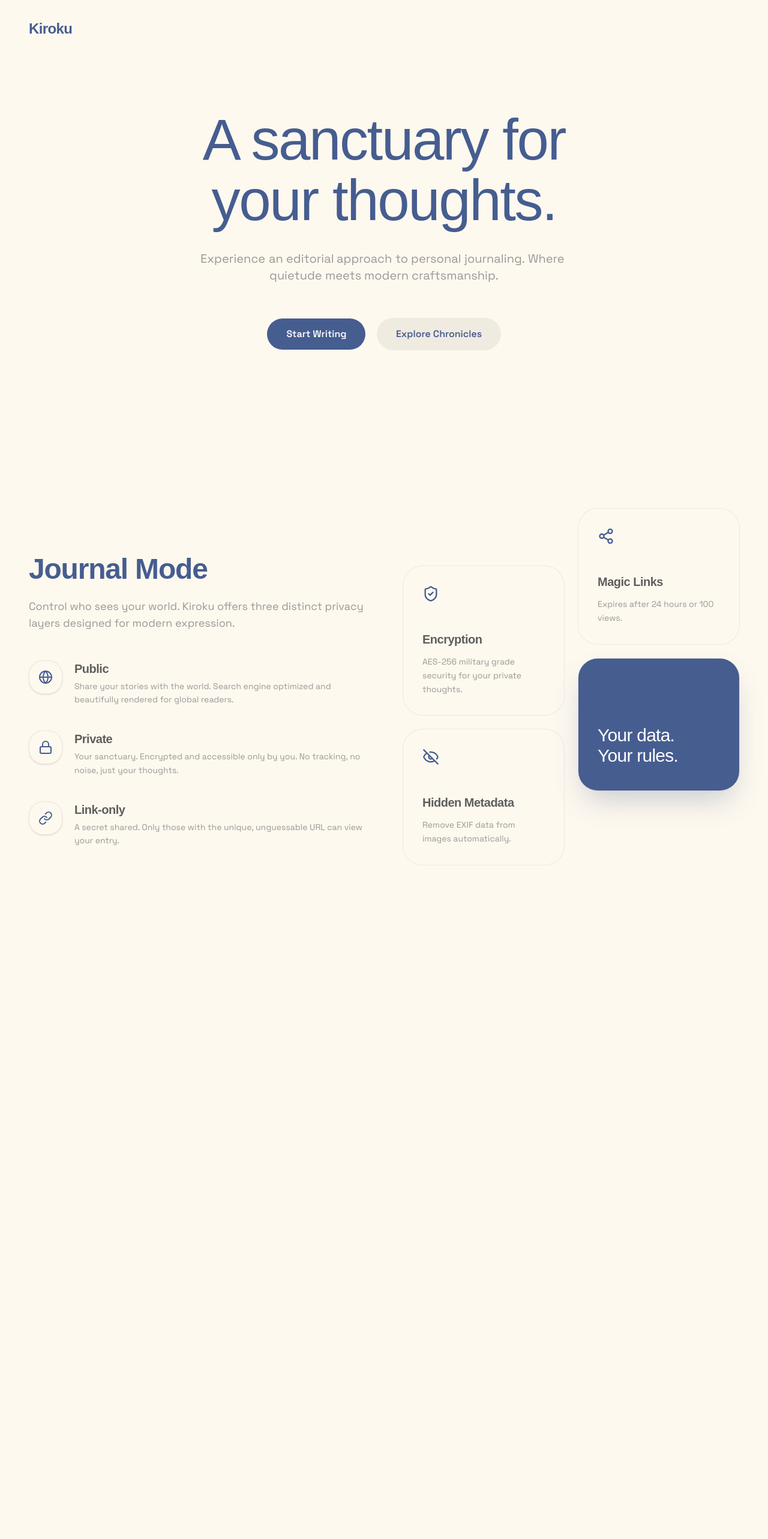
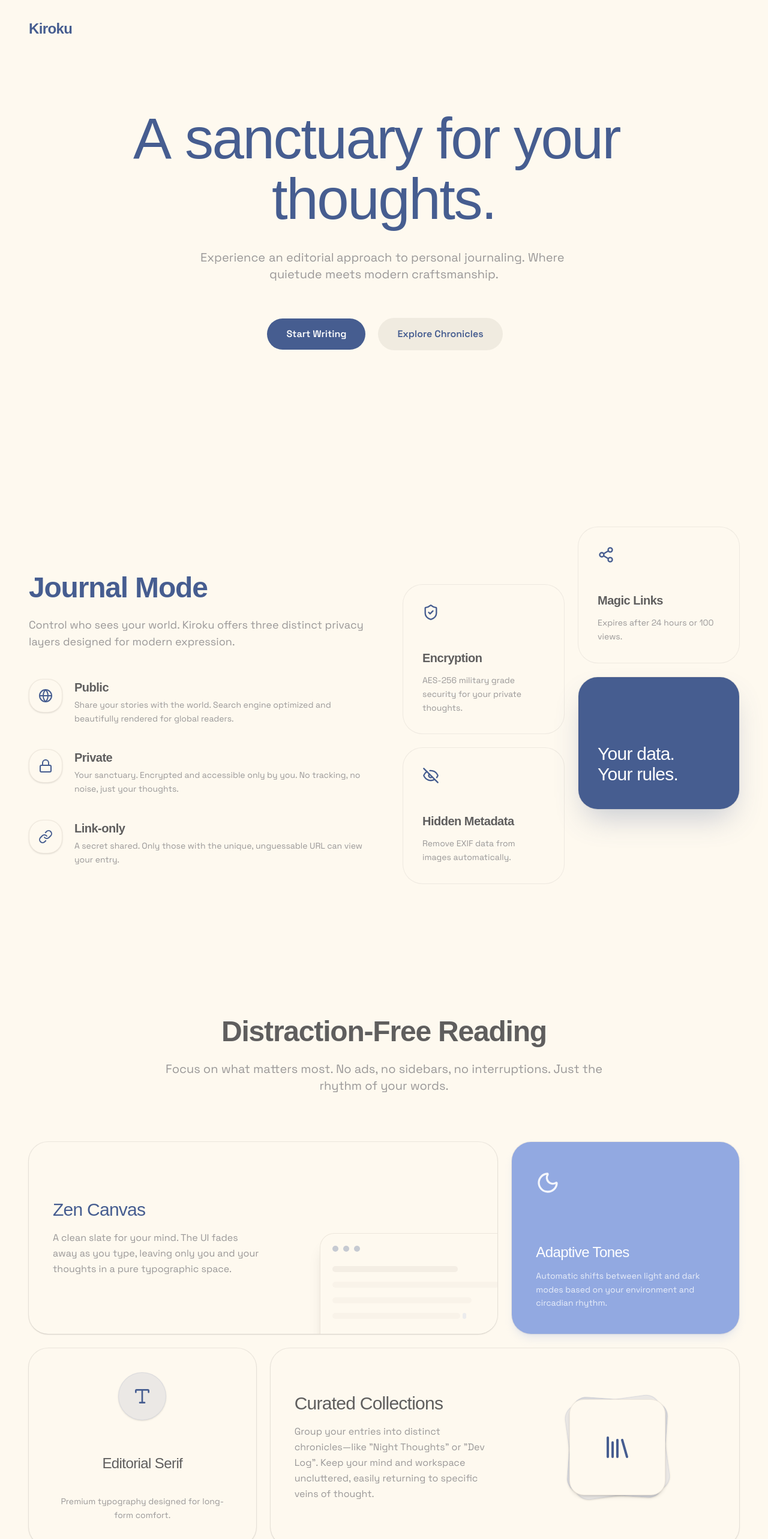
Before and after one commit to TanujTS/kiroku, a Next.js app: page / in a window 1280 px wide. Shown: the top 2566 px of the page at 60% size. Before the commit the page ends 1538 px from the top, so only its background shows below. Built offline with nearby package versions, Linux system fonts and the light colour scheme; a web font is replaced by a local one.

Commit message:
feat: distraction free landing component

```diff
--- a/src/components/StarBorder.tsx
+++ b/src/components/StarBorder.tsx
@@ -1,4 +1,5 @@
 import React from 'react';
+import { motion } from 'framer-motion';
 
 type StarBorderProps<T extends React.ElementType> = React.ComponentPropsWithoutRef<T> & {
   as?: T;
@@ -9,20 +10,21 @@ type StarBorderProps<T extends React.ElementType> = React.ComponentPropsWithoutR
   thickness?: number;
 };
 
-const StarBorder = <T extends React.ElementType = 'button'>({
+const StarBorder = <T extends React.ElementType = typeof motion.button>({
   as,
   className = '',
-  color = 'var(--color-primary)',
+  color = 'var(--primary)',
   speed = '6s',
-  thickness = 1.5,
+  thickness = 2,
   children,
   ...rest
 }: StarBorderProps<T>) => {
-  const Component = as || 'button';
+  const Component = as || motion.button;
 
   return (
     <Component
-      className={`relative inline-block overflow-hidden rounded-full ${className}`}
+      className={`relative inline-block overflow-hidden rounded-full cursor-pointer group ${className}`}
+      transition={{ type: "spring", stiffness: 400, damping: 25 }}
       {...(rest as any)}
       style={{
         padding: `${thickness}px`,
@@ -30,20 +32,20 @@ const StarBorder = <T extends React.ElementType = 'button'>({
       }}
     >
       <div
-        className="absolute w-[300%] h-[50%] opacity-70 bottom-[-11px] right-[-250%] rounded-full animate-star-movement-bottom z-0"
+        className="absolute w-[300%] h-[50%] opacity-80 bottom-[-11px] right-[-250%] rounded-full animate-star-movement-bottom z-0"
         style={{
           background: `radial-gradient(circle, ${color}, transparent 10%)`,
           animationDuration: speed
         }}
       ></div>
       <div
-        className="absolute w-[300%] h-[50%] opacity-70 top-[-10px] left-[-250%] rounded-full animate-star-movement-top z-0"
+        className="absolute w-[300%] h-[50%] opacity-80 top-[-10px] left-[-250%] rounded-full animate-star-movement-top z-0"
         style={{
           background: `radial-gradient(circle, ${color}, transparent 10%)`,
           animationDuration: speed
         }}
       ></div>
-      <div className="relative z-1 bg-secondary text-secondary-foreground font-sans font-semibold text-base py-[14px] px-[32px] rounded-full flex items-center justify-center">
+      <div className="relative z-1 bg-secondary text-secondary-foreground font-sans font-semibold text-base py-[14px] px-[32px] rounded-full flex items-center justify-center transition-colors duration-300 group-hover:bg-secondary/80">
         {children}
       </div>
     </Component>
--- a/src/components/landing/hero.tsx
+++ b/src/components/landing/hero.tsx
@@ -3,24 +3,24 @@
 import Link from "next/link";
 import { Button } from "@/components/ui/button";
 import { Bell, Settings, User } from "lucide-react";
-import { motion } from "framer-motion";
+import { motion, Variants } from "framer-motion";
 import StarBorder from "@/components/StarBorder";
 import BlurText from "@/components/BlurText";
 
-const containerVariants = {
+const containerVariants: Variants = {
     hidden: { opacity: 0 },
     visible: {
         opacity: 1,
         transition: {
             staggerChildren: 0.1,
-            delayChildren: 0.1
+            delayChildren: 0.2
         }
     }
 };
 
-const itemVariants = {
+const itemVariants: Variants = {
     hidden: { opacity: 0, y: 20 },
-    visible: { opacity: 1, y: 0, transition: { duration: 0.8, ease: "easeOut" } }
+    visible: { opacity: 1, y: 0, transition: { duration: 0.8 } }
 };
 
 export default function Hero() {
@@ -30,7 +30,7 @@ export default function Hero() {
             <motion.header
                 initial={{ opacity: 0, y: -20 }}
                 animate={{ opacity: 1, y: 0 }}
-                transition={{ duration: 0.6, ease: "easeOut" }}
+                transition={{ duration: 0.6 }}
                 className="flex items-center justify-between px-6 py-6 md:px-12 md:py-8"
             >
                 <div className="flex items-center">
@@ -50,24 +50,32 @@ export default function Hero() {
                 className="flex-1 flex flex-col items-center justify-center px-4 text-center pb-24 md:pb-32"
             >
                 <motion.h1 variants={itemVariants} className="font-heading font-medium tracking-tight text-secondary text-5xl md:text-7xl lg:text-[6rem] leading-[1.05] mb-8 max-w-5xl mx-auto">
-                    A sanctuary for <br className="hidden md:block" /> your thoughts.
+                    <BlurText
+                        text="A sanctuary for your thoughts."
+                        delay={50}
+                        animateBy="words"
+                        direction="top"
+                        className="justify-center"
+                    />
                 </motion.h1>
 
-                <motion.div variants={itemVariants}>
+                <div className="font-sans text-muted-foreground text-lg md:text-xl max-w-2xl mx-auto mb-10 md:mb-14 justify-center text-center">
                     <BlurText
                         text="Experience an editorial approach to personal journaling. Where quietude meets modern craftsmanship."
-                        delay={30}
+                        delay={50}
                         animateBy="words"
                         direction="top"
-                        className="font-sans text-muted-foreground text-lg md:text-xl max-w-2xl mx-auto mb-10 md:mb-14 justify-center text-center"
+                        className="justify-center"
                     />
-                </motion.div>
+                </div>
 
                 <motion.div variants={itemVariants} className="flex flex-col sm:flex-row items-center gap-4">
                     <StarBorder
-                        as="button"
-                        color="var(--color-primary)"
-                        className="hover:scale-105 transition-transform duration-300"
+                        as={motion.button}
+                        color="var(--secondary)"
+                        className="border-none"
+                        speed="3s"
+                        thickness={4}
                     >
                         Start Writing
                     </StarBorder>
--- a/src/components/landing/journal-mode.tsx
+++ b/src/components/landing/journal-mode.tsx
@@ -15,7 +15,7 @@ export default function JournalMode() {
   };
 
   return (
-    <section className="py-24 px-6 md:px-12 max-w-7xl mx-auto grid lg:grid-cols-2 gap-16 items-center">
+    <section className="min-h-dvh py-24 px-6 md:px-12 max-w-7xl mx-auto grid lg:grid-cols-2 gap-16 items-center content-center">
       {/* Left Column */}
       <motion.div
         initial={{ opacity: 0, y: 40 }}
--- /dev/null
+++ b/src/components/landing/reading-mode.tsx
@@ -0,0 +1,127 @@
+"use client";
+
+import { motion } from "framer-motion";
+import { Moon, Sun, Type, Library } from "lucide-react";
+import { Card } from "@/components/ui/card";
+
+const MotionCard = motion.create(Card);
+
+const fadeUpVariants = {
+  hidden: { opacity: 0, y: 30 },
+  visible: { opacity: 1, y: 0, transition: { duration: 0.8 } }
+};
+
+export default function ReadingMode() {
+  return (
+    <section className="min-h-dvh py-24 px-6 md:px-12 max-w-7xl mx-auto flex flex-col justify-center">
+      <div className="text-center max-w-3xl mx-auto mb-16 md:mb-20">
+        <motion.h2
+          initial="hidden"
+          whileInView="visible"
+          viewport={{ once: true, margin: "-50px" }}
+          variants={fadeUpVariants}
+          className="text-foreground font-heading font-bold tracking-tight text-4xl md:text-5xl lg:text-5xl mb-6"
+        >
+          Distraction-Free Reading
+        </motion.h2>
+        <motion.p
+          initial="hidden"
+          whileInView="visible"
+          viewport={{ once: true, margin: "-50px" }}
+          variants={{
+            hidden: { opacity: 0, y: 20 },
+            visible: { opacity: 1, y: 0, transition: { duration: 0.8, delay: 0.1 } }
+          }}
+          className="text-muted-foreground font-sans text-lg md:text-xl"
+        >
+          Focus on what matters most. No ads, no sidebars, no interruptions. Just the rhythm of your words.
+        </motion.p>
+      </div>
+
+      <motion.div
+        initial="hidden"
+        whileInView="visible"
+        viewport={{ once: true, margin: "-100px" }}
+        variants={{
+          visible: {
+            transition: {
+              staggerChildren: 0.15
+            }
+          }
+        }}
+        className="grid grid-cols-1 md:grid-cols-3 gap-6"
+      >
+        {/* Zen Canvas - Col Span 2 */}
+        <MotionCard variants={fadeUpVariants} className="md:col-span-2 bg-card border-border/60 shadow-sm rounded-3xl p-8 lg:p-10 relative overflow-hidden flex flex-col md:flex-row justify-between group min-h-[320px]">
+          <div className="md:w-1/2 relative z-10 flex flex-col justify-center">
+            <h3 className="font-heading font-medium tracking-tight text-secondary text-3xl mb-4">Zen Canvas</h3>
+            <p className="font-sans text-muted-foreground text-sm md:text-base leading-relaxed">
+              A clean slate for your mind. The UI fades away as you type, leaving only you and your thoughts in a pure typographic space.
+            </p>
+          </div>
+          {/* Faux Window Graphic */}
+          <div className="w-full md:w-1/2 mt-12 md:mt-0 relative flex items-end justify-end md:absolute md:-bottom-6 md:-right-6">
+            <div className="w-[110%] md:w-80 h-48 bg-background border border-border/60 rounded-t-2xl shadow-xl p-5 transition-transform duration-500 group-hover:-translate-y-3 flex flex-col gap-4">
+              <div className="flex gap-2 mb-2">
+                <div className="size-2.5 rounded-full bg-secondary/30 group-hover:bg-[#FF5F56] transition-colors duration-300"></div>
+                <div className="size-2.5 rounded-full bg-secondary/30 group-hover:bg-[#FFBD2E] transition-colors duration-300 delay-[50ms]"></div>
+                <div className="size-2.5 rounded-full bg-secondary/30 group-hover:bg-[#27C93F] transition-colors duration-300 delay-100"></div>
+              </div>
+              <div className="w-3/4 h-2.5 bg-border/40 rounded-full transition-all duration-1000 ease-out group-hover:w-[85%]"></div>
+              <div className="w-full h-2.5 bg-border/20 rounded-full transition-all duration-1000 ease-out delay-100 group-hover:w-[95%]"></div>
+              <div className="w-5/6 h-2.5 bg-border/20 rounded-full transition-all duration-1000 ease-out delay-200 group-hover:w-full"></div>
+              <div className="w-4/5 h-2.5 flex items-center gap-1 transition-all duration-1000 ease-out delay-300 group-hover:w-[90%]">
+                <div className="w-full h-full bg-border/20 rounded-full"></div>
+                <div className="h-full w-1.5 bg-primary/40 rounded-full opacity-0 group-hover:opacity-100 animate-pulse transition-opacity delay-700"></div>
+              </div>
+            </div>
+          </div>
+        </MotionCard>
+
+        {/* Adaptive Tones - Col Span 1 */}
+        <MotionCard variants={fadeUpVariants} className="group md:col-span-1 bg-primary text-primary-foreground border-transparent hover:bg-card hover:border-border/60 hover:shadow-sm transition-all duration-700 shadow-lg shadow-primary/20 rounded-3xl p-8 lg:p-10 flex flex-col justify-end min-h-[320px]">
+          <div className="mb-auto mt-2 relative size-10">
+            <Moon className="absolute inset-0 size-10 text-primary-foreground/90 transition-all duration-700 rotate-0 scale-100 opacity-100 group-hover:-rotate-90 group-hover:scale-50 group-hover:opacity-0" />
+            <Sun className="absolute inset-0 size-10 text-amber-500 transition-all duration-700 rotate-90 scale-50 opacity-0 group-hover:rotate-0 group-hover:scale-100 group-hover:opacity-100" />
+          </div>
+          <div className="relative z-10">
+            <h3 className="font-heading font-medium tracking-tight text-primary-foreground group-hover:text-foreground transition-colors duration-700 text-2xl mb-3 mt-4">Adaptive Tones</h3>
+            <p className="font-sans text-primary-foreground/80 group-hover:text-muted-foreground transition-colors duration-700 text-sm leading-relaxed">
+              Automatic shifts between light and dark modes based on your environment and circadian rhythm.
+            </p>
+          </div>
+        </MotionCard>
+
+        {/* Editorial Serif - Col Span 1 */}
+        <MotionCard variants={fadeUpVariants} className="group md:col-span-1 bg-card border-border/60 shadow-sm rounded-3xl p-8 lg:p-10 flex flex-col items-center justify-center text-center min-h-[320px]">
+          <div className="size-20 rounded-full bg-secondary/10 group-hover:bg-secondary/20 transition-all duration-500 flex items-center justify-center text-secondary mb-8 shadow-sm border border-secondary/10 group-hover:scale-110 ease-out">
+            <Type className="size-8 group-hover:scale-110 transition-transform duration-500" />
+          </div>
+          <h3 className="font-heading font-medium tracking-tight text-foreground text-2xl mb-3">Editorial Serif</h3>
+          <p className="font-sans text-muted-foreground text-sm leading-relaxed">
+            Premium typography designed for long-form comfort.
+          </p>
+        </MotionCard>
+
+        {/* Curated Collections - Col Span 2 */}
+        <MotionCard variants={fadeUpVariants} className="md:col-span-2 bg-card border-border/60 shadow-sm rounded-3xl p-8 lg:p-10 relative overflow-hidden flex flex-col-reverse md:flex-row items-center justify-between gap-12 group min-h-[320px]">
+          <div className="md:w-1/2 relative z-10 flex flex-col justify-center">
+            <h3 className="font-heading font-medium tracking-tight text-foreground text-3xl mb-4">Curated Collections</h3>
+            <p className="font-sans text-muted-foreground text-sm md:text-base leading-relaxed">
+              Group your entries into distinct chronicles—like "Night Thoughts" or "Dev Log". Keep your mind and workspace uncluttered, easily returning to specific veins of thought.
+            </p>
+          </div>
+          <div className="md:w-1/2 flex items-center justify-center w-full min-h-[160px]">
+             <div className="relative size-36 md:size-40 flex items-center justify-center">
+                 <div className="absolute inset-0 bg-secondary/10 rounded-2xl rotate-[-8deg] transition-transform duration-500 group-hover:rotate-[-14deg] shadow-sm border border-secondary/10"></div>
+                 <div className="absolute inset-0 bg-secondary/20 rounded-2xl rotate-[4deg] transition-transform duration-500 group-hover:rotate-[8deg] shadow-sm border border-secondary/10"></div>
+                 <div className="absolute inset-0 bg-background rounded-2xl flex items-center justify-center transition-transform duration-500 group-hover:-translate-y-2 shadow-md border border-border/60 z-10">
+                     <Library className="size-12 text-secondary" />
+                 </div>
+             </div>
+          </div>
+        </MotionCard>
+      </motion.div>
+    </section>
+  );
+}
--- a/src/pages/landing.tsx
+++ b/src/pages/landing.tsx
@@ -1,11 +1,13 @@
 import Hero from "@/components/landing/hero";
 import JournalMode from "@/components/landing/journal-mode";
+import ReadingMode from "@/components/landing/reading-mode";
 
 export default function Landing() {
     return (
         <main className="flex flex-col min-h-dvh bg-background">
             <Hero />
             <JournalMode />
+            <ReadingMode />
         </main>
     );
 }
```
